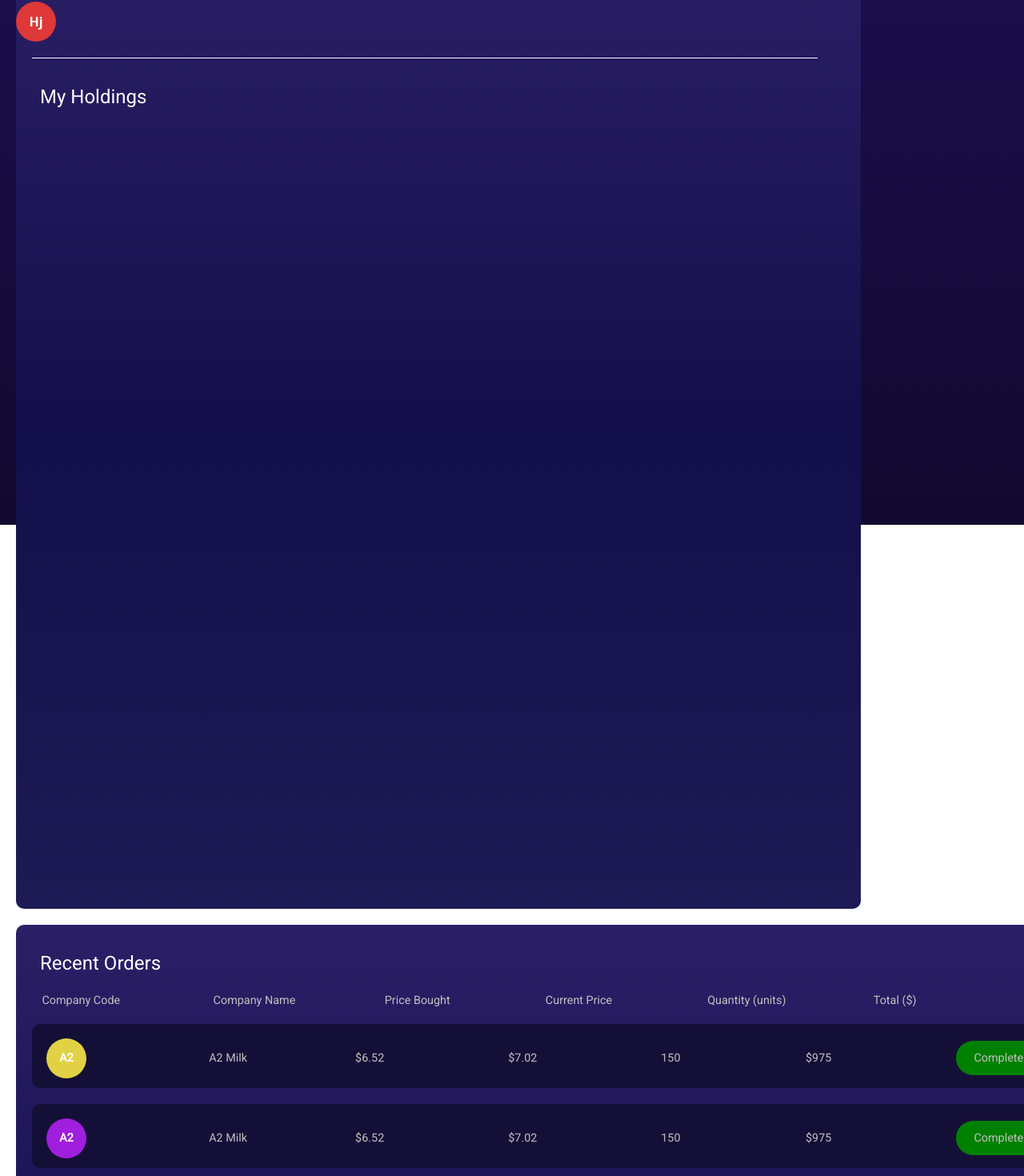
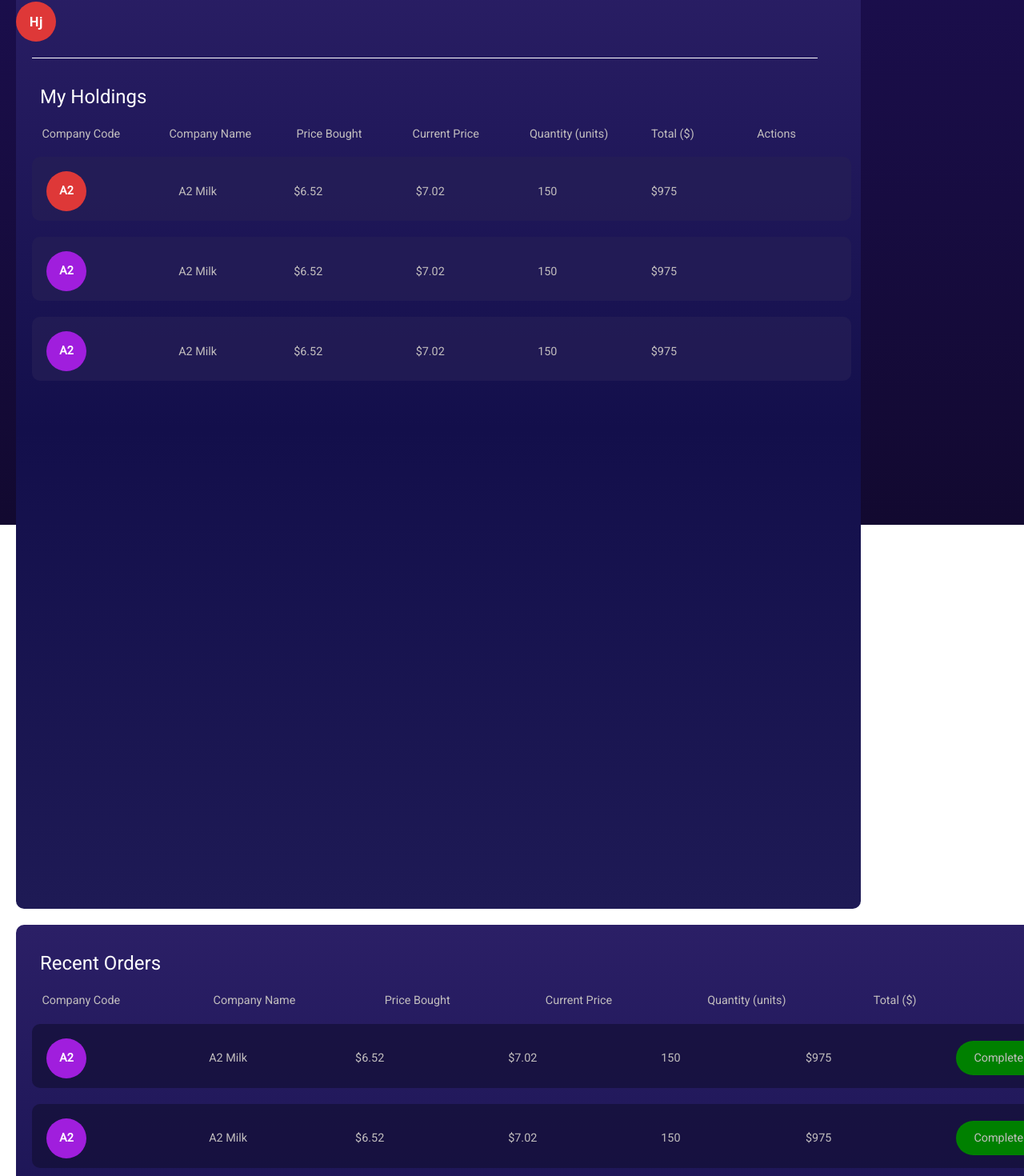
Before and after one commit to hjsith/Stocking-Up-V2, a React (Create React App) app in the folder client/: page / in a window 1280 px wide. Shown: the part 144-1614 px from the top of the page at 80% size. Built offline with nearby package versions, Linux system fonts and the light colour scheme.

Commit message:
Added Holdings Panel and rows

```diff
--- a/client/src/assets/css/PortfolioPage.scss
+++ b/client/src/assets/css/PortfolioPage.scss
@@ -65,7 +65,16 @@
 .OrderRowPanel{
     height: 5em;
     width: 97%;
-    background-color:#140F37;
+    background-color:#140f37bb;
+    margin-left: 1.25em;
+    margin-bottom: 1.25em;
+    border-radius: 0.625em;
+}
+
+.HoldingsRowPanel{
+    height: 5em;
+    width: 97%;
+    background-color:#261e56b4;
     margin-left: 1.25em;
     margin-bottom: 1.25em;
     border-radius: 0.625em;
--- /dev/null
+++ b/client/src/components/HoldingsRowPanel.js
@@ -0,0 +1,25 @@
+import React from "react";
+import "../assets/css/PortfolioPage.scss";
+import UserProfileIcon from "./UserProfileIcon";
+
+class HoldingsRowPanel extends React.Component {
+  render() {
+    return <div className="HoldingsRowPanel">
+     <table className="TableTitleFont2">
+            <tr>
+              <th><UserProfileIcon name="A2M" /> </th>
+
+              <th>A2 Milk</th>
+              <th>$6.52</th>
+              <th>$7.02</th>
+              <th>150</th>
+              <th>$975</th>
+              <th></th>
+            </tr>
+          </table>
+
+    </div>;
+  }
+}
+
+export default HoldingsRowPanel;
--- a/client/src/components/PortfolioPage.js
+++ b/client/src/components/PortfolioPage.js
@@ -1,5 +1,6 @@
 import React from "react";
 import "../assets/css/PortfolioPage.scss";
+import HoldingsRowPanel from "./HoldingsRowPanel";
 import OrderRowPanel from "./OrderRowPanel";
 import PanelTitle from "./PanelTitle";
 import UserProfileIcon from "./UserProfileIcon";
@@ -15,6 +16,20 @@ class PortfolioPage extends React.Component {
           <UserProfileIcon name="Hjsith" />
           <WhiteLine />
           <PanelTitle title="My Holdings" />
+          <table className="TableTitleFont">
+            <tr>
+              <th>Company Code</th>
+              <th>Company Name</th>
+              <th>Price Bought</th>
+              <th>Current Price</th>
+              <th>Quantity (units)</th>
+              <th>Total ($)</th>
+              <th>Actions</th>
+            </tr>
+          </table>
+          <HoldingsRowPanel />
+          <HoldingsRowPanel />
+          <HoldingsRowPanel />
         </div>
         <div className="BackgroundPanel2">
           {" "}
```
